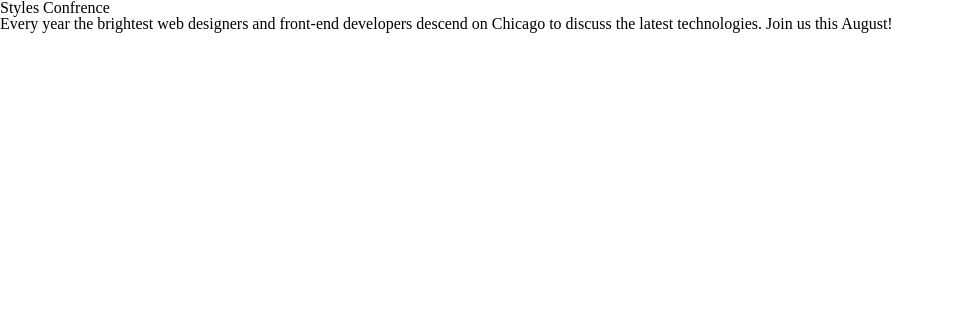
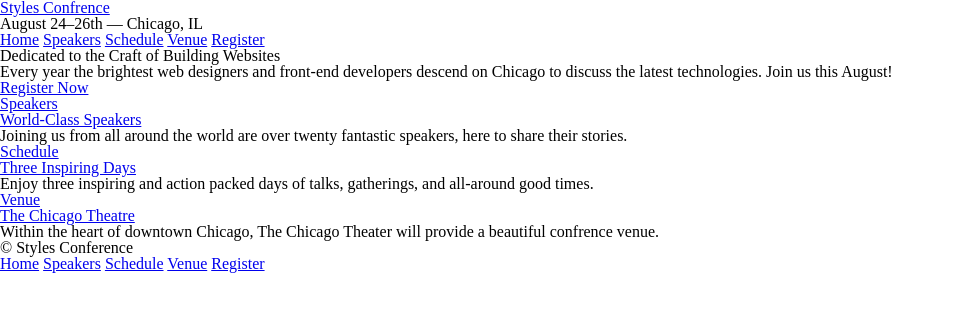
Before and after one commit to Lexxie25/html-lighthouse, a plain HTML site: page assets/index.html in a window 1280 px wide. Shown: the whole page, without its empty margins (0-954 px from the left). Drawn offline with Linux system fonts and the light colour scheme.

Commit message:
Html webpage work all files are for the website

```diff
--- a/assets/index.html
+++ b/assets/index.html
@@ -6,8 +6,54 @@
   <link rel="stylesheet" href="./stylesheets/main.css">
 </head>
   <body>
-    <h1> Styles Confrence</h1>
+    <header>
+    <h1>
+      <a href="index.html">Styles Confrence</a>
+    </h1>
+    <h3>August 24&ndash;26th &mdash; Chicago, IL</h3>
+    <nav>
+      <a href="index.html">Home</a>
+      <a href="speakers.html">Speakers</a>
+      <a href="schedule.html">Schedule</a>
+      <a href="venue.html">Venue</a>
+      <a href="register.html">Register</a>
+    </nav>
+  </header>
+  <section>
+    <h2>Dedicated to the Craft of Building Websites</h2>
     <p>Every year the brightest web designers and front-end developers descend on Chicago to discuss the latest technologies. Join us this August!</p>
+    <a href="register.html">Register Now</a>
+    <section>
+      <a href="speakers.html">
+      <h5>Speakers</h5>
+      <h3>World-Class Speakers</h3>
+      </a>
+      <p>Joining us from all around the world are over twenty fantastic speakers, here to share their stories.</p>
+    </section>
+    <section>
+      <a href="schedule.html">
+      <h5>Schedule</h5>
+      <h3>Three Inspiring Days</h3>
+      </a>
+      <p>Enjoy three inspiring and action packed days of talks, gatherings, and all-around good times.</p>
+    </section>
+    <section>
+      <a href="venue.html">
+      <h5>Venue</h5>
+      <h3>The Chicago Theatre</h3>
+      </a>
+      <p>Within the heart of downtown Chicago, The Chicago Theater will provide a beautiful confrence venue.</p>
+    </section>
+  </section>
   </body>
-
+<footer>
+  <small>&copy; Styles Conference</small>
+  <nav>
+    <a href="index.html">Home</a>
+    <a href="speakers.html">Speakers</a>
+    <a href="schedule.html">Schedule</a>
+    <a href="venue.html">Venue</a>
+    <a href="register.html">Register</a>
+  </nav>
+</footer>
 </html>
```
Also changed, not shown: assets/register.html (added, +34 -0 lines), assets/schedule.html (added, +34 -0 lines), assets/speakers.html (added, +34 -0 lines), assets/venue.html (added, +34 -0 lines).
